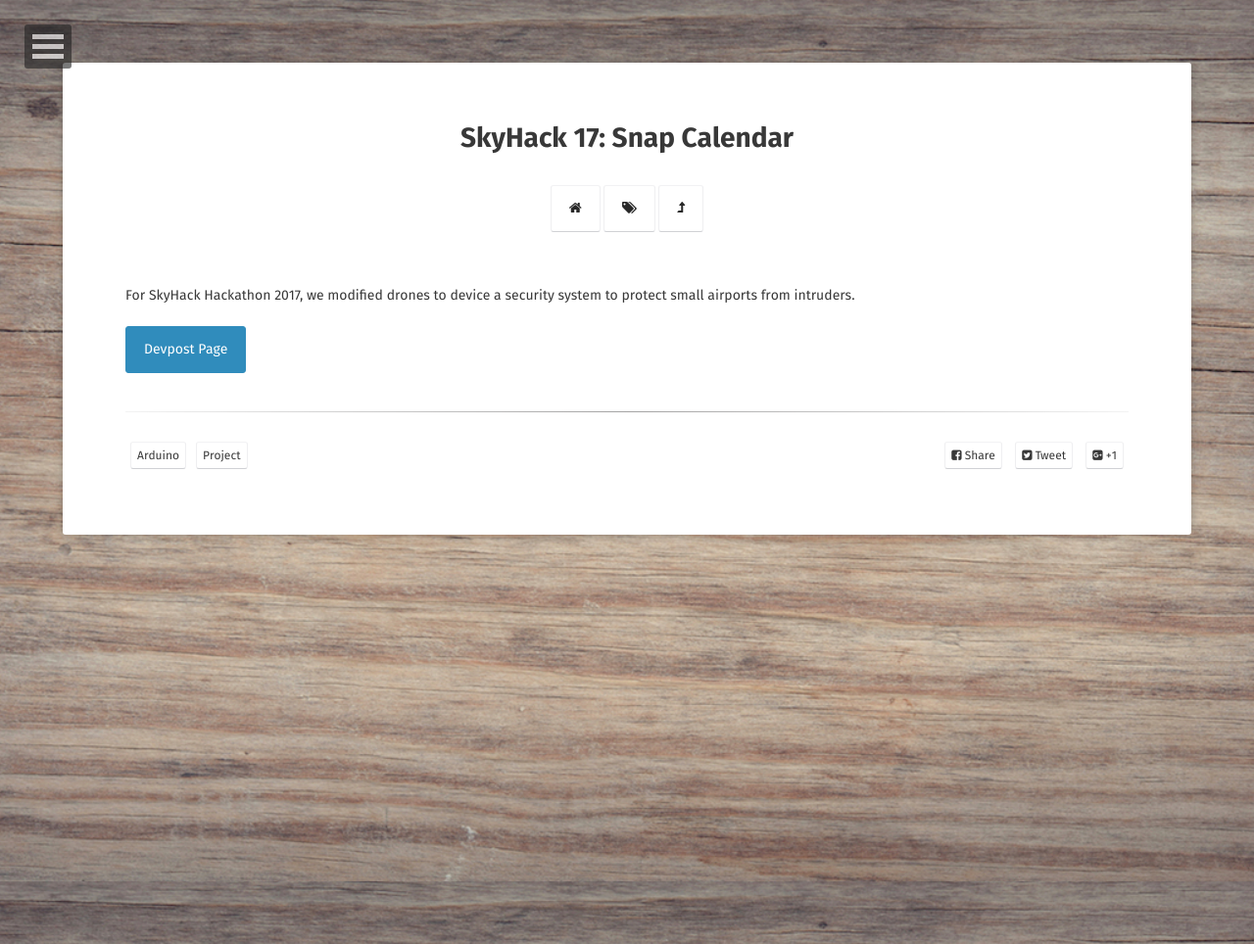
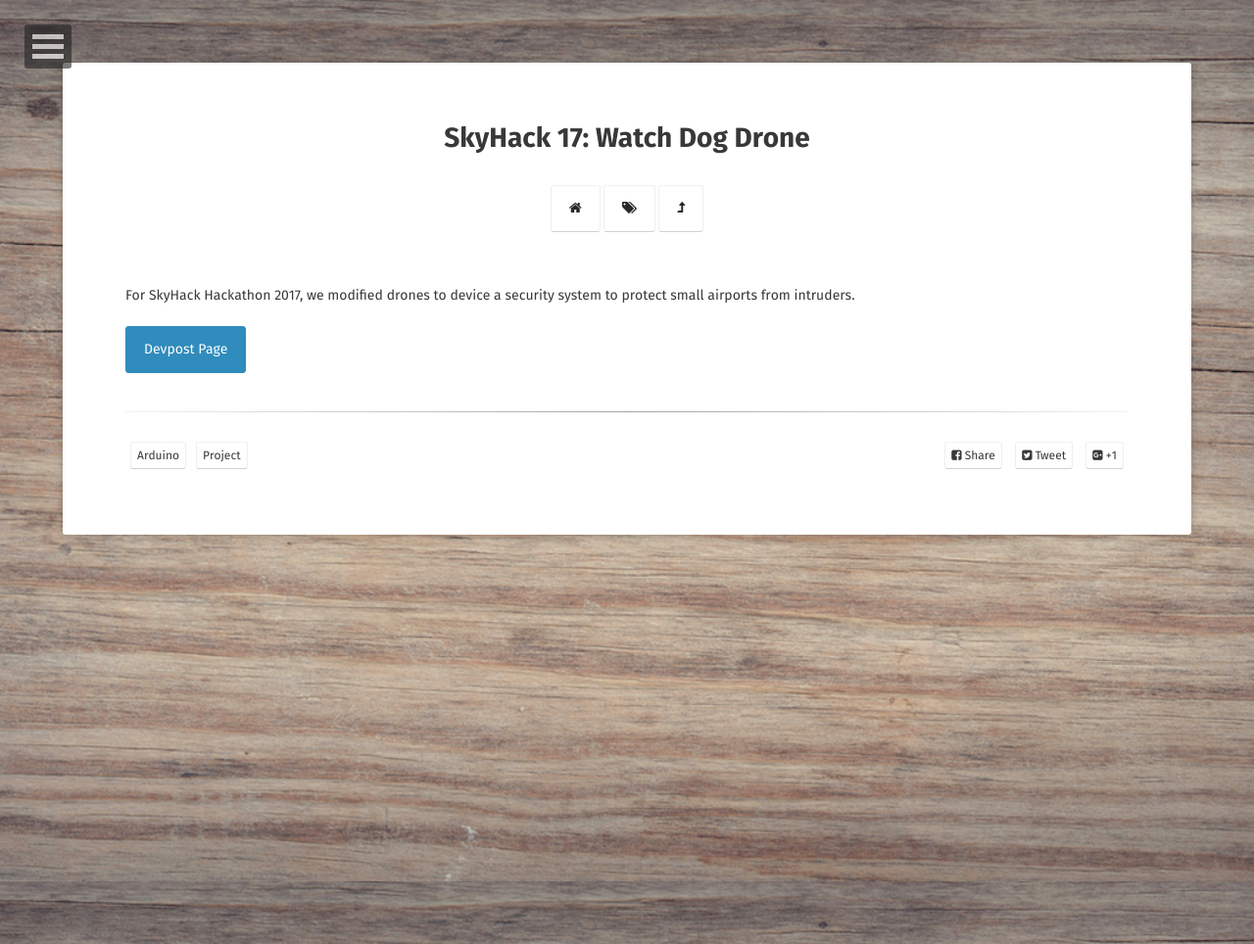
Before and after one commit to ai-xiaihai/ai-xiaihai.github.io, a Jekyll site: the page built from _posts/2017-10-25-skyhack17.md, in a window 1280 px wide. Shown: the whole page at 98% size. Built offline with Jekyll 4.4.1, drawn with Linux system fonts in a browser that asks for light colours; some web fonts are replaced.

Commit message:
content modification

```diff
--- a/_posts/2017-10-25-skyhack17.md
+++ b/_posts/2017-10-25-skyhack17.md
@@ -1,8 +1,8 @@
 ---
 layout: post
-title: "SkyHack 17: Snap Calendar"
+title: "SkyHack 17: Watch Dog Drone"
 no_date: true
-excerpt: "Modified drone to build small airport security system"
+excerpt: "Modified drones to build a security system for small airports."
 tags: [Arduino, Project]
 comments: false
 ---
```
